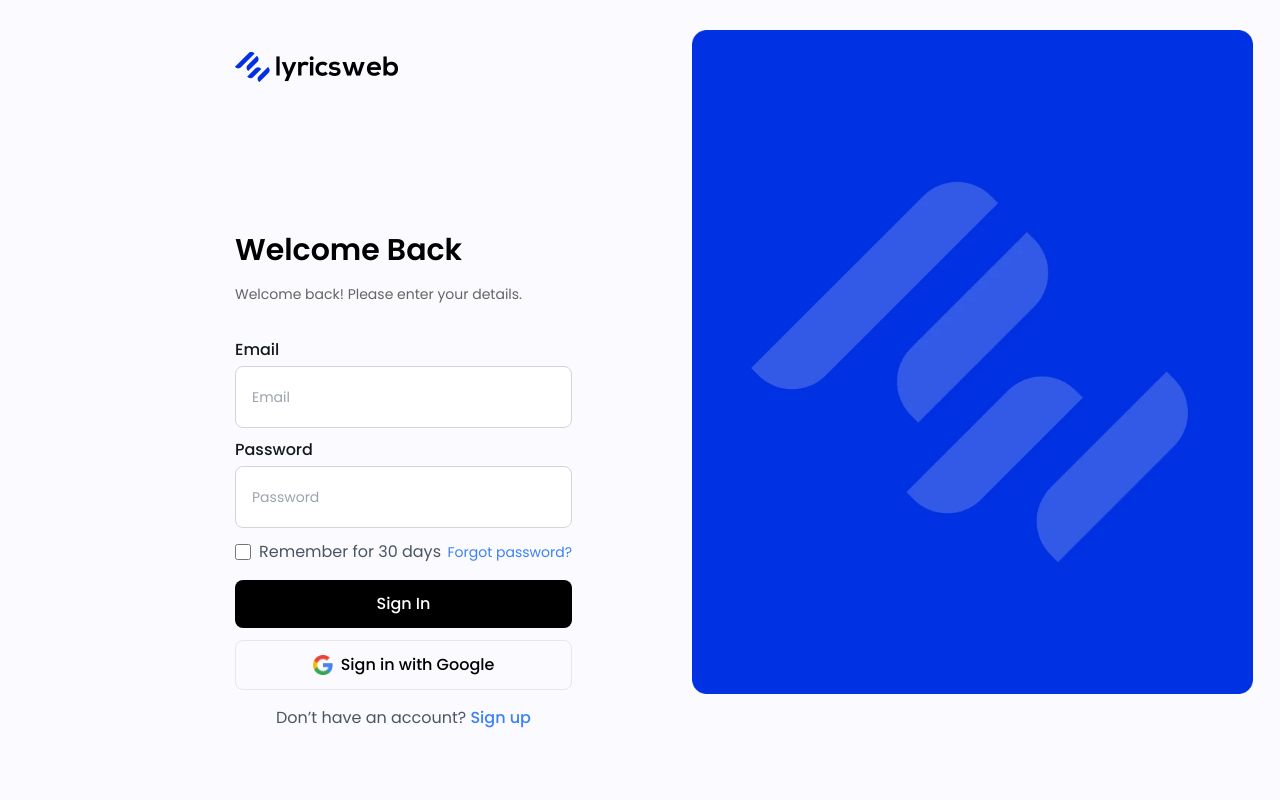
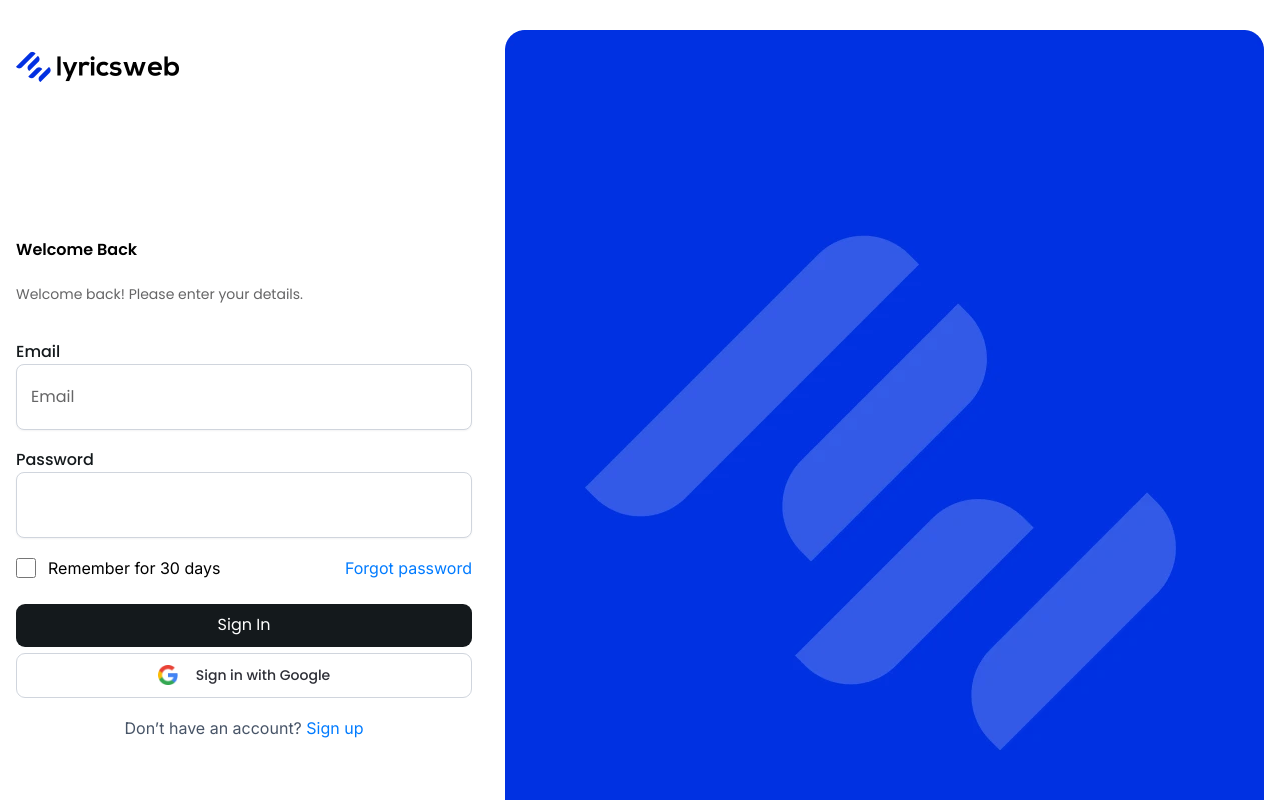
Before and after one commit to ritu-477/main-test-next, a Next.js app: page / in a window 1280 px wide. Shown: the top 800 px of the page. Built offline with nearby package versions, Linux system fonts and the light colour scheme.

Commit message:
image upload done

```diff
--- a/package.json
+++ b/package.json
@@ -11,8 +11,10 @@
   "dependencies": {
     "next": "15.1.6",
     "react": "^19.0.0",
+    "react-calendly": "^4.3.1",
     "react-dom": "^19.0.0",
-    "react-hook-form": "^7.54.2"
+    "react-hook-form": "^7.54.2",
+    "sweetalert2": "^11.16.0"
   },
   "devDependencies": {
     "@eslint/eslintrc": "^3",
--- a/src/app/page.tsx
+++ b/src/app/page.tsx
@@ -1,9 +1,15 @@
+// import CustomCalender from "@/components/CustomCalender";
 import Dashboard from "@/components/Dashboard";
+import Dummy from "@/components/Dummy";
+import UploadImages from "@/components/UploadImages";
 
 export default function Home() {
   return (
     <>
    <Dashboard/>
+   <Dummy/>
+   <UploadImages/>
+   {/* <CustomCalender/> */}
     </>
   );
 }
--- a/src/components/Dashboard.tsx
+++ b/src/components/Dashboard.tsx
@@ -1,127 +1,167 @@
 "use client";
-
 import { useState, useEffect } from "react";
-import { useRouter } from "next/navigation";
-import { useForm } from "react-hook-form";
 import Link from "next/link";
 import Image from "next/image";
+import Swal from "sweetalert2";
 
 const Dashboard = () => {
-  const router = useRouter();
-  const { register, handleSubmit, formState: { errors } } = useForm();
-  const [isAuthenticated, setIsAuthenticated] = useState(false);
-  const [remember, setRemember] = useState(false); // ✅ Fix: Added missing state
+    const [email, setEmail] = useState("");
+    const [password, setPassword] = useState("");
+    const [remember, setRemember] = useState(false);
+    const [error, setError] = useState("");
 
     useEffect(() => {
-    if (typeof window !== "undefined") {
-      const isAuthenticated = localStorage.getItem("isAuthenticated");
-      if (isAuthenticated && window.location.pathname !== "/dashboard") { // ✅ Fix: Corrected pathname check
-        router.push("/dashboard");
+        localStorage.setItem("email", email);
+    }, [email]);
+
+    useEffect(() => {
+        localStorage.setItem("password", password);
+    }, [password]);
+
+    useEffect(() => {
+        localStorage.setItem("remember", remember.toString());
+    }, [remember]);
+
+    const handleSubmit = (e: React.FormEvent) => {
+        e.preventDefault();
+        setError("");
+
+        const emailSyntax = /^[^\s@]+@[^\s@]+\.[^\s@]+$/;
+
+        if (!email || !password) {
+            Swal.fire({
+                icon: "error",
+                title: "Oops...",
+                text: "Email and password are required!",
+            });
+            return;
         }
+
+        if (!emailSyntax.test(email)) {
+            Swal.fire({
+                icon: "error",
+                title: "Invalid Email",
+                text: "Please enter a valid email format.",
+            });
+            return;
         }
-  }, [router]);
 
-  // Function to handle form submission
-  const onSubmit = (data: { email: string; password: string }) => {
-    console.log("Submitted Data:", data);
+        if (password.length < 6) {
+            Swal.fire({
+                icon: "error",
+                title: "Weak Password",
+                text: "Password must have at least 6 characters.",
+            });
+            return;
+        }
 
         localStorage.setItem("isAuthenticated", "true");
-    setIsAuthenticated(true);
-    router.push("/dashboard");
+        Swal.fire({
+            icon: "success",
+            title: "Login Successful",
+            text: "Redirecting to dashboard...",
+            timer: 2000,
+            showConfirmButton: false,
+        }).then(() => {
+            window.location.href = "/dashboard";
+        });
     };
 
     return (
-    <div className="h-screen max-w-[1597px] mx-auto bg-light-white">
-      <div className="container py-[30px] xl:ps-[235px] xl:pr-[27px] max-w-[1597px] mx-auto px-5">
-        <div className="flex gap-[120px]">
-          <div className="xl:w-[456px] flex flex-col w-full">
-            {/* Logo Section */}
-            <div className="max-w-[163px] pt-5 pb-[138.92px]">
-              <Link href="/">
+        <div className="py-[30px] max-lg:pt-8">
+            <div className="max-w-[1440px] mx-auto px-4 max-lg:px-[35px]">
+                <div className="flex justify-between flex-wrap max-lg:justify-center">
+                    <div className="lg:pt-5">
                         <Image
                             src="/assets/images/webp/logo-image.webp"
-                  alt="Logo Image"
+                            alt="page-logo"
                             width={163}
-                  height={31.71}
+                            height={61.71}
+                            className="pointer-events-none pb-[138.9px] max-md:pb-[90px]"
                         />
-              </Link>
+                        <form onSubmit={handleSubmit} className="max-w-[456px]">
+                            <h2 className="ftext-3xl leading-custom-2xl font-semibold">
+                                Welcome Back
+                            </h2>
+                            <p className="text-sm leading-custom-xl text-custom-gray font-normal pb-[31px]">
+                                Welcome back! Please enter your details.
+                            </p>
+                            <div className="pb-[18px]">
+                                <label htmlFor="email" className="font-medium text-base leading-5 text-dark-black pb-[6px]">
+                                    Email
+                                </label>
+                                <input
+                                    type="email"
+                                    id="email"
+                                    value={email}
+                                    onChange={(e) => setEmail(e.target.value)}
+                                    placeholder="Email"
+                                    className="px-[14px] py-5 outline-none w-[456px] rounded-lg border border-light-gray max-md:w-[320px] shadow-[0_1px_2px_0_#1018280D] placeholder:text-custom-gray text-custom-gray"
+                                />
                             </div>
-
-            <form onSubmit={handleSubmit(onSubmit)}>
-              <h2 className="text-3xl leading-custom-2xl font-semibold">Welcome Back</h2>
-              <p className="text-sm leading-custom-xl text-custom-gray font-normal pb-[31px]">Welcome back! Please enter your details.</p>
-
-              {/* Email Input */}
-              <label className="block font-medium text-base leading-5 text-dark-black pb-[6px]">Email</label>
+                            <div>
+                                <label htmlFor="password" className="font-medium text-base leading-5 text-dark-black pb-[6px]">
+                                    Password
+                                </label>
                                 <input
-                {...register("email", {
-                  required: "Email is required",
-                  pattern: { value: /^[^\s@]+@[^\s@]+\.[^\s@]+$/, message: "Invalid email format" }
-                })}
-                className="w-full outline-none py-5 px-4 border border-gray-300 rounded-lg mb-3 bg-white text-sm"
-                placeholder="Email"
-                type="email"
+                                    type="password"
+                                    id="password"
+                                    value={password}
+                                    onChange={(e) => setPassword(e.target.value)}
+                                    className="px-[14px] py-5 outline-none w-[456px] rounded-lg border border-light-gray max-md:w-[320px] shadow-[0_1px_2px_0_#1018280D] placeholder:text-custom-gray text-custom-gray"
                                 />
-              {errors.email && <p className="text-red-500 text-sm">{errors.email.message}</p>}
-
-              {/* Password Input */}
-              <label className="block font-medium text-base leading-5 text-dark-black pb-[6px]">Password</label>
-              <input
-                {...register("password", {
-                  required: "Password is required",
-                  minLength: { value: 6, message: "Password must be at least 6 characters" }
-                })}
-                className="w-full outline-none py-5 px-4 border border-gray-300 rounded-lg mb-3 bg-white text-sm"
-                type="password"
-                placeholder="Password"
-              />
-              {errors.password && <p className="text-red-500 text-sm">{errors.password.message}</p>}
-
-              <div className="flex justify-between items-center mb-4">
-                <label className="flex items-center space-x-2 text-gray-600">
+                            </div>
+                            <div className="flex md:items-center justify-between pt-[18px] max-md:flex-col max-md:gap-[14px]">
+                                <label htmlFor="remember" className="inline-flex items-center gap-3">
                                     <input
                                         type="checkbox"
+                                        id="remember"
                                         checked={remember}
-                    onChange={() => setRemember(!remember)}
-                    className="w-4 h-4 border-gray-300 rounded focus:ring-black"
+                                        onChange={(e) => setRemember(e.target.checked)}
+                                        className="text-custom-blue custom-checkbox size-5 !border-light-gray rounded-[6px]"
                                     />
-                  <span>Remember for 30 days</span>
+                                    <span className="font-inter leading-6 text-very-light-gray">
+                                        Remember for 30 days
+                                    </span>
                                 </label>
-                <Link href="/forgot-password" className="text-blue-500 text-sm">
-                  Forgot password?
-                </Link>
+                                <p className="text-custom-dark-blue font-inter leading-6 text-base">
+                                    Forgot password
+                                </p>
                             </div>
-              <button className="w-full bg-black text-white py-3 rounded-lg font-medium">
+                            <button
+                                type="submit"
+                                className="pt-[9px] outline-none pb-[10px] bg-dark-black text-white w-full mt-6 hover:bg-green-500 transition-all duration-300 rounded-[9px]"
+                            >
                                 Sign In
                             </button>
-
-              <button className="w-full mt-3 flex items-center justify-center border py-3 rounded-lg font-medium">
+                            <label className="cursor-pointer">
+                                <input type="button" className="hidden" onClick={() => console.log("Google Sign-In")} />
+                                <div className="pt-[11px] pb-3 bg-white w-full mt-[6px] rounded-[9px] border border-light-gray flex items-center gap-[10px] justify-center">
                                     <Image
                                         src="/assets/images/webp/google-icon.webp"
-                  alt="Google Icon"
+                                        alt="google-icon"
                                         width={20}
                                         height={20}
                                         className="mr-2"
                                     />
-                Sign in with Google
-              </button>
-              <p className="text-center text-gray-600 mt-4">
+                                    <p className="text-sm leading-5 text-custom-black font-medium">Sign in with Google</p>
+                                </div>
+                            </label>
+                            <p className="font-inter leading-6 text-base md:text-center pt-[18px] text-custom-blue">
                                 Don’t have an account?{" "}
-                <Link href="/sign-up" className="text-blue-500 font-medium">
+                                <Link href="/" className="text-custom-dark-blue">
                                     Sign up
                                 </Link>
                             </p>
                         </form>
                     </div>
-          <div className="xl:w-[759px] w-full rounded-[20px] h-[899px]">
                     <Image
                         src="/assets/images/webp/hero-image.webp"
-              alt="Hero Image"
+                        alt="hero-image"
                         width={759}
                         height={899}
-              className="rounded-lg w-full h-auto"
+                        className="pointer-events-none max-lg:pt-24"
                     />
-          </div>
                 </div>
             </div>
         </div>
--- a/tailwind.config.ts
+++ b/tailwind.config.ts
@@ -14,6 +14,8 @@ export default {
         "custom-gray":"#656566",
         "dark-black":"#14191c",
         "light-gray":"#d0d5dd",
+        "custom-blue":"#475467",
+        "custom-dark-blue":"#007BFF",
       },
       lineHeight:{
         "custom-xl":"30px",
```
Also changed, not shown: src/components/CustomCalender.tsx (added, +20 -0 lines), src/components/Dummy.tsx (added, +26 -0 lines), src/components/UploadImages.tsx (added, +61 -0 lines), src/components/common/CustoomButton.tsx (deleted, +0 -17 lines), src/components/common/Heading.tsx (deleted, +0 -17 lines), 1 other file (tests, documents, lock files or other folders). Lines whose indentation alone changed are shown as unchanged.
